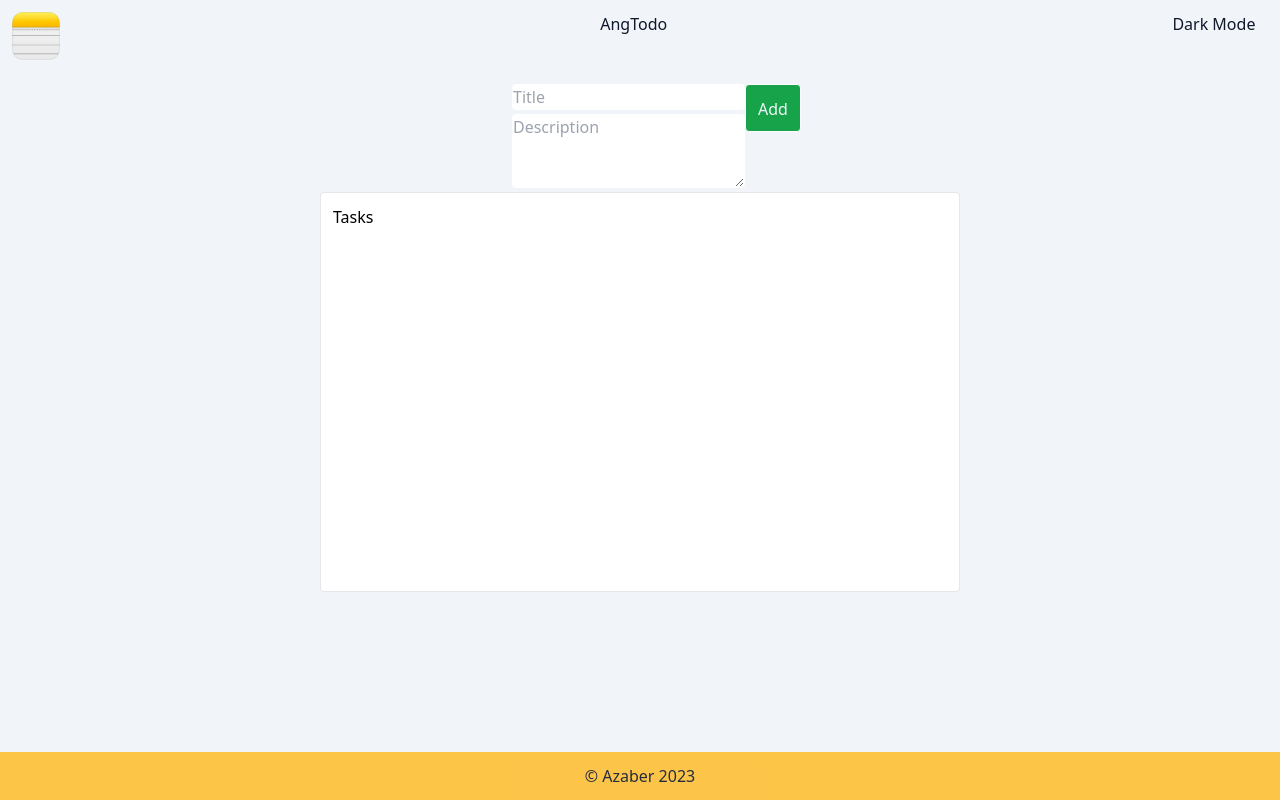
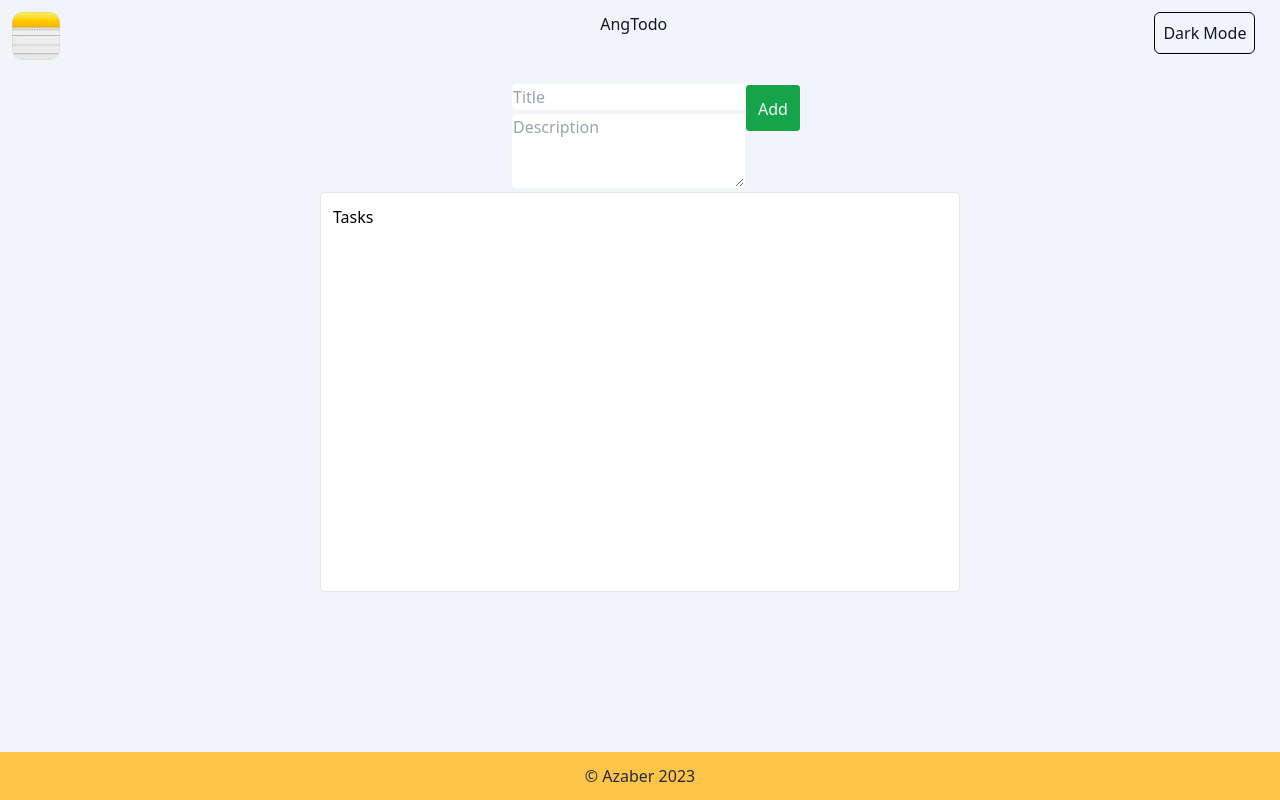
Before and after one commit to realazaber/ang-todo, an Angular app in the folder ang-todo/: page / in a window 1280 px wide. Built offline with nearby package versions, Linux system fonts and the light colour scheme.

Commit message:
Styled the dark mode toggle button

```diff
--- a/ang-todo/src/app/components/layout/header/header.component.html
+++ b/ang-todo/src/app/components/layout/header/header.component.html
@@ -6,6 +6,11 @@
     <h1 class="text-center">AngTodo</h1>
   </div>
   <div class="w-[33%] text-right">
-    <button (click)="toggleMode()">{{ toggletext }}</button>
+    <button
+      class="border rounded-md p-2 bg-slate-100 dark:bg-darkbg border-black dark:border-white"
+      (click)="toggleMode()"
+    >
+      {{ toggletext }}
+    </button>
   </div>
 </header>
```
